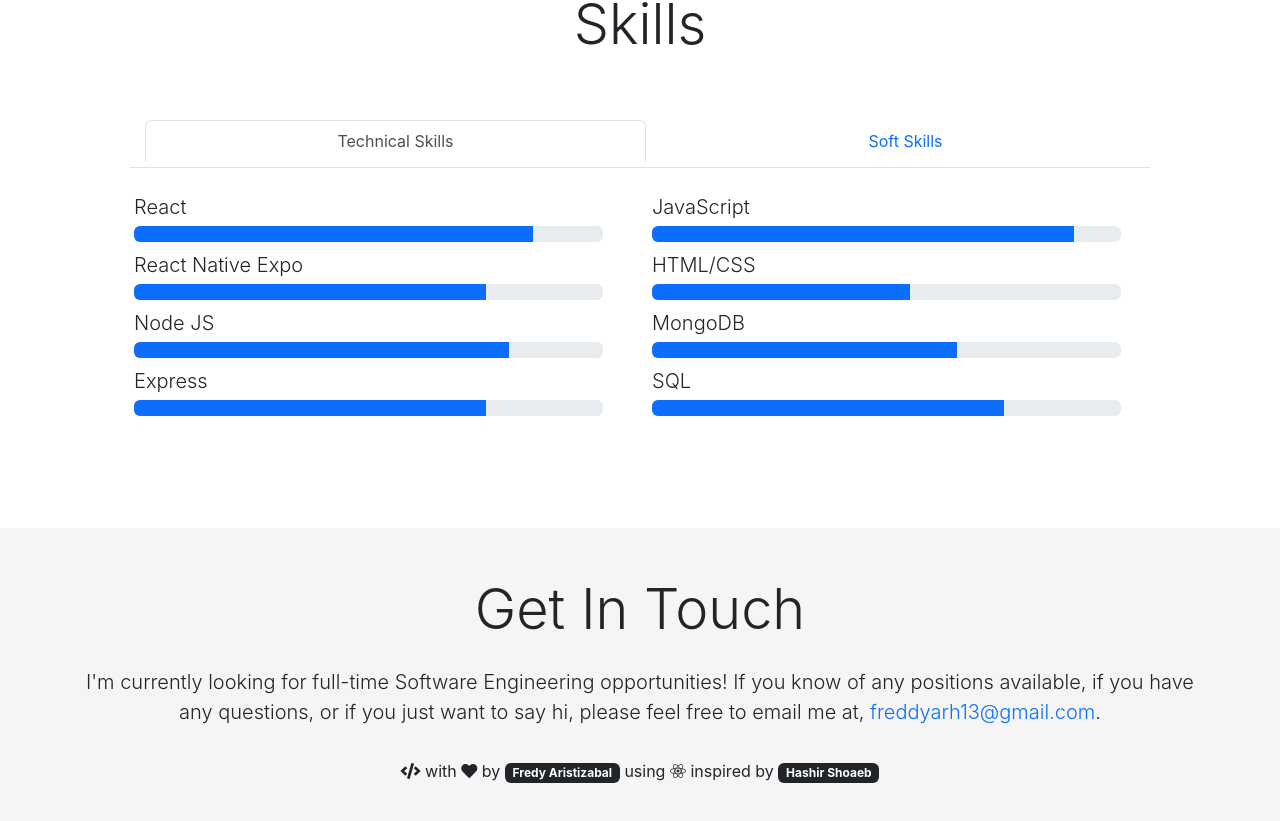
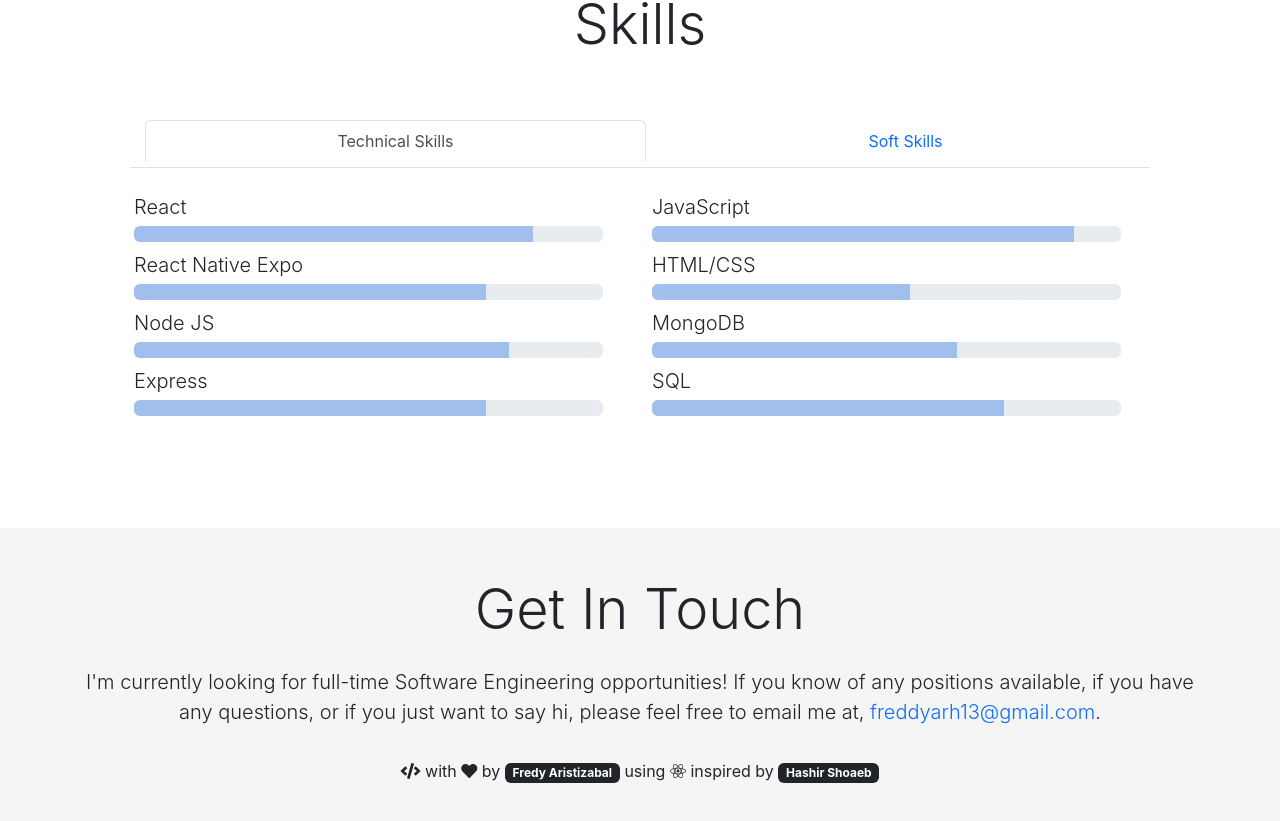
Before and after one commit to freddyarh/fredy-website, a React (Create React App) app: page / in a window 1280 px wide. Shown: the part 2995-3816 px from the top of the page. Built offline with nearby package versions, Linux system fonts and the light colour scheme; no server answers.

Commit message:
fixed color and space

```diff
--- a/src/components/home/SkillsBar.jsx
+++ b/src/components/home/SkillsBar.jsx
@@ -6,7 +6,7 @@ function SkillsBar({ skill, value, isScrolled }) {
     <div style={{ width: "95%" }}>
       <p className="lead mb-1 mt-2">{skill}</p>
       <ProgressBar
-        className={!isScrolled ? "progress" : " progress-bar-animation"}
+        className={!isScrolled ? "progress" : "progress-bar-animation"}
         now={value}
       />
     </div>
--- a/src/scss/_index.scss
+++ b/src/scss/_index.scss
@@ -127,6 +127,7 @@ code {
   @extend .progress;
   & > * {
     animation: progress 1.5s ease-in-out forwards;
+    background-color: #a0bfec;
   }
 }
 
```
